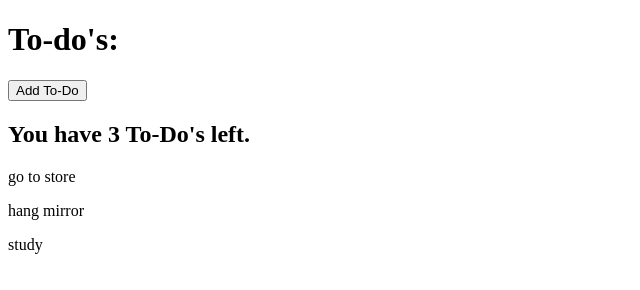
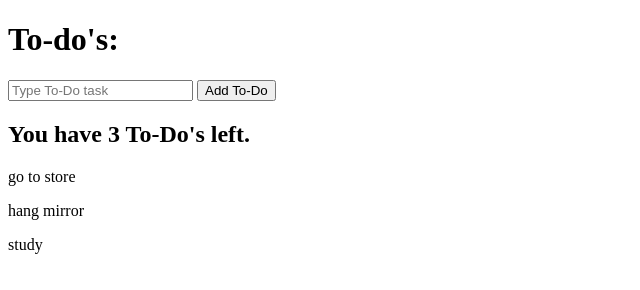
Before and after one commit to alyssa-denary/modern-javascript-bootcamp, a plain HTML site: page todo-app2/index.html in a window 1280 px wide. Shown: the whole page, without its empty margins (0-640 px from the left). Drawn offline with Linux system fonts and the light colour scheme.

Commit message:
style: minor mods to todo-app2

```diff
--- a/todo-app2/index.html
+++ b/todo-app2/index.html
@@ -4,11 +4,19 @@
     <meta charset="UTF-8" />
     <meta http-equiv="X-UA-Compatible" content="IE=edge" />
     <meta name="viewport" content="width=device-width, initial-scale=1.0" />
-    <title>To-do App2: Adding elements to DOM</title>
+    <title>To-do App2</title>
   </head>
   <body>
     <h1>To-do's:</h1>
-    <button id="create-to-do">Add To-Do</button>
+    <form>
+      <input
+        id="create-to-do"
+        type="text"
+        placeholder="Type To-Do task"
+        required
+      />
+      <button id="to-do-button">Add To-Do</button>
+    </form>
     <script src="script.js"></script>
   </body>
 </html>
--- a/todo-app2/script.js
+++ b/todo-app2/script.js
@@ -30,6 +30,10 @@ uncompletedToDo.forEach((todoObj) => {
 // listen for click
 // print message to console
 
-document.querySelector("#create-to-do").addEventListener("click", (e) => {
+document.querySelector("#to-do-button").addEventListener("click", (e) => {
   console.log("To-Do button has been clicked");
 });
+
+document.querySelector("#create-to-do").addEventListener("input", function (e) {
+  console.log(e.target.value);
+});
```
